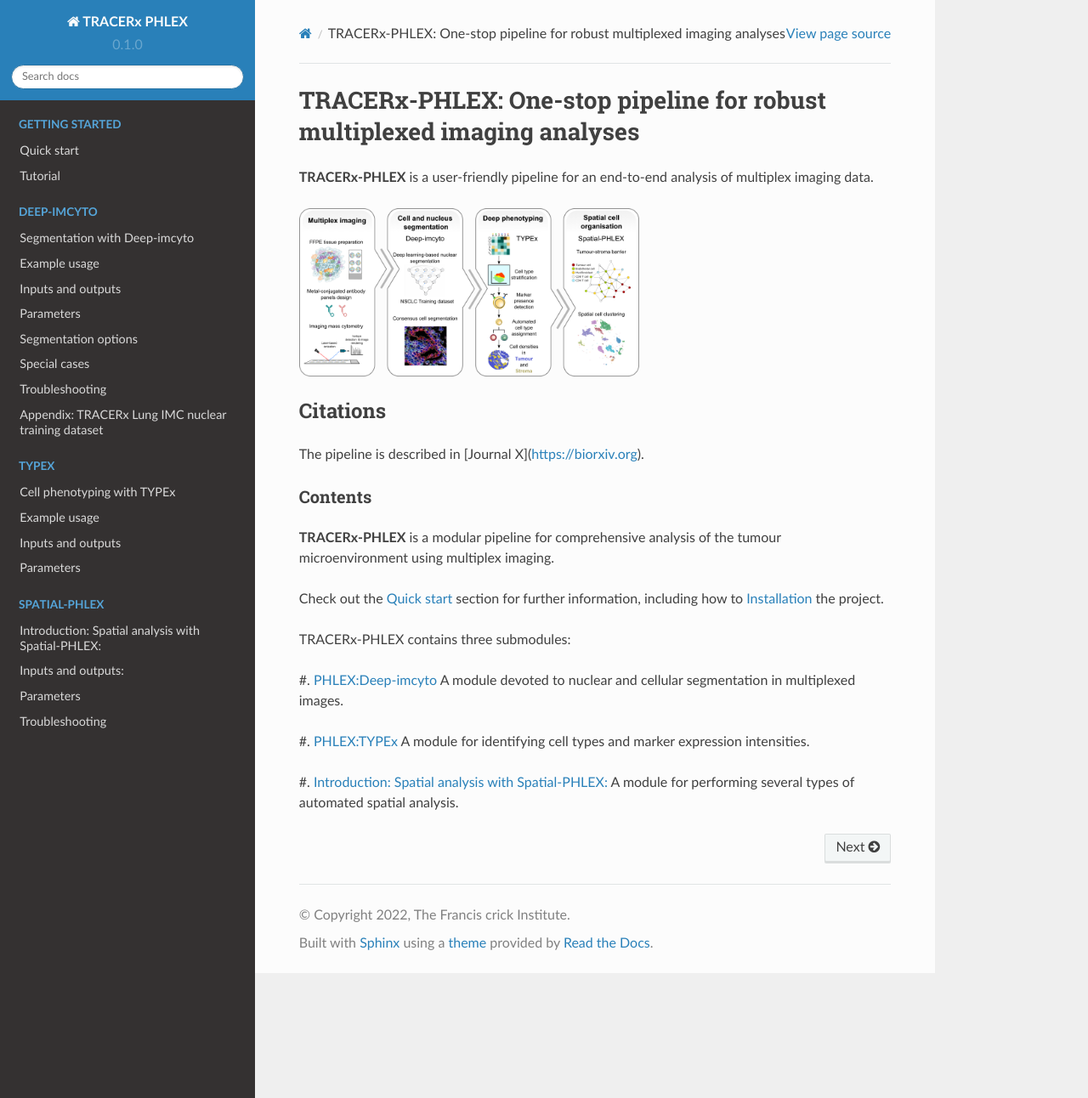
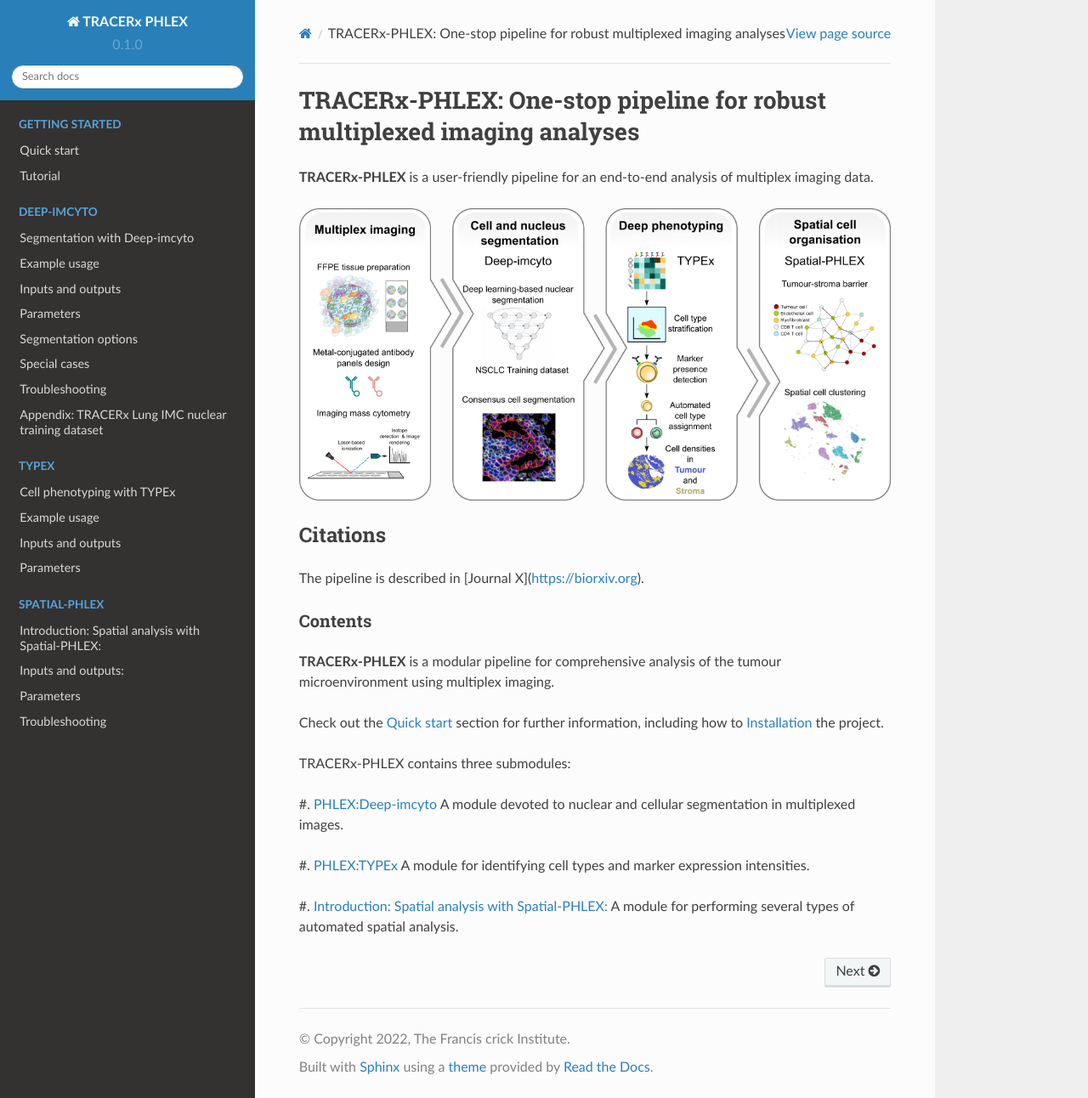
Before and after one commit to Precancer/PHLEX-test, a Sphinx documentation site: the page built from docs/source/index.rst, in a window 1280 px wide and 1292 px high. Shown: the whole window at 85% size. Built offline with Sphinx 7.4.7 and the Read the Docs theme 2.0.0, drawn with Linux system fonts in a browser that asks for light colours.

Commit message:
Update index.rst

```diff
--- a/docs/source/index.rst
+++ b/docs/source/index.rst
@@ -5,7 +5,7 @@ TRACERx-PHLEX: One-stop pipeline for robust multiplexed imaging analyses
 **TRACERx-PHLEX** is a user-friendly pipeline for an end-to-end analysis of multiplex imaging data.
 
 .. image:: _files/images/figure1_zoo_wbg.png
-        :width: 400
+        :width: 700
         :alt: Alternative text
 Citations
 +++++++++++++++
```
